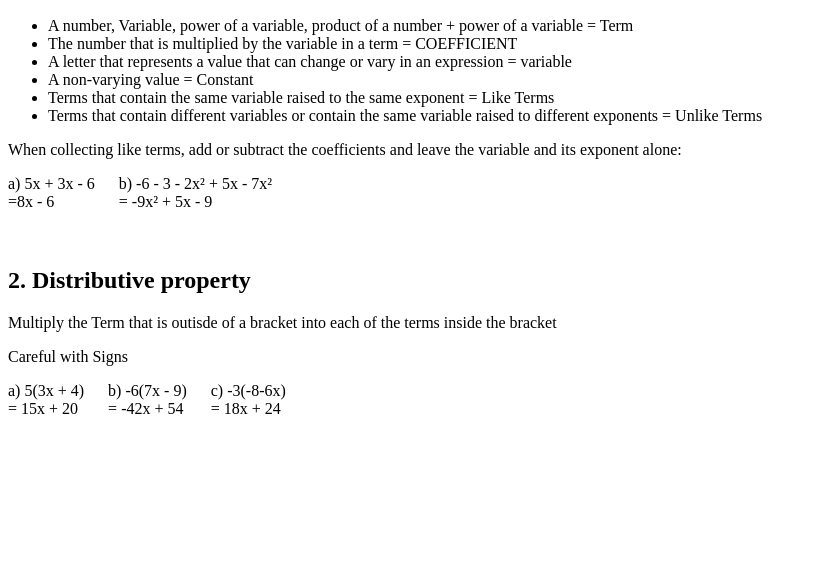
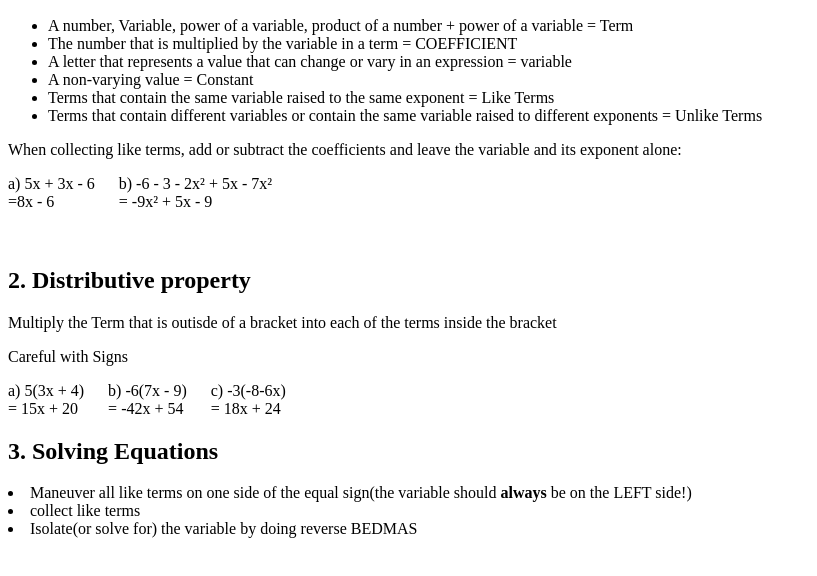
Before and after one commit to hjzres/notes, a plain HTML site: page Physics.html in a window 1280 px wide. Shown: the part 176-752 px from the top of the page, without its empty margins (0-817 px from the left). Drawn offline with Linux system fonts and the light colour scheme.

Commit message:
Added lesson 3 without the questions in physics

```diff
--- a/Physics.html
+++ b/Physics.html
@@ -83,6 +83,12 @@
                 = 18x + 24
             </div>
         </div>
+        <h2>3. Solving Equations</h2>
+        <nl>
+            <li>Maneuver all like terms on one side of the equal sign(the variable should <b>always</b> be on the LEFT side!)</li>
+            <li>collect like terms</li>
+            <li>Isolate(or solve for) the variable by doing reverse BEDMAS</li>
+        </nl>
     </div>
 </body>
 </html>
```
